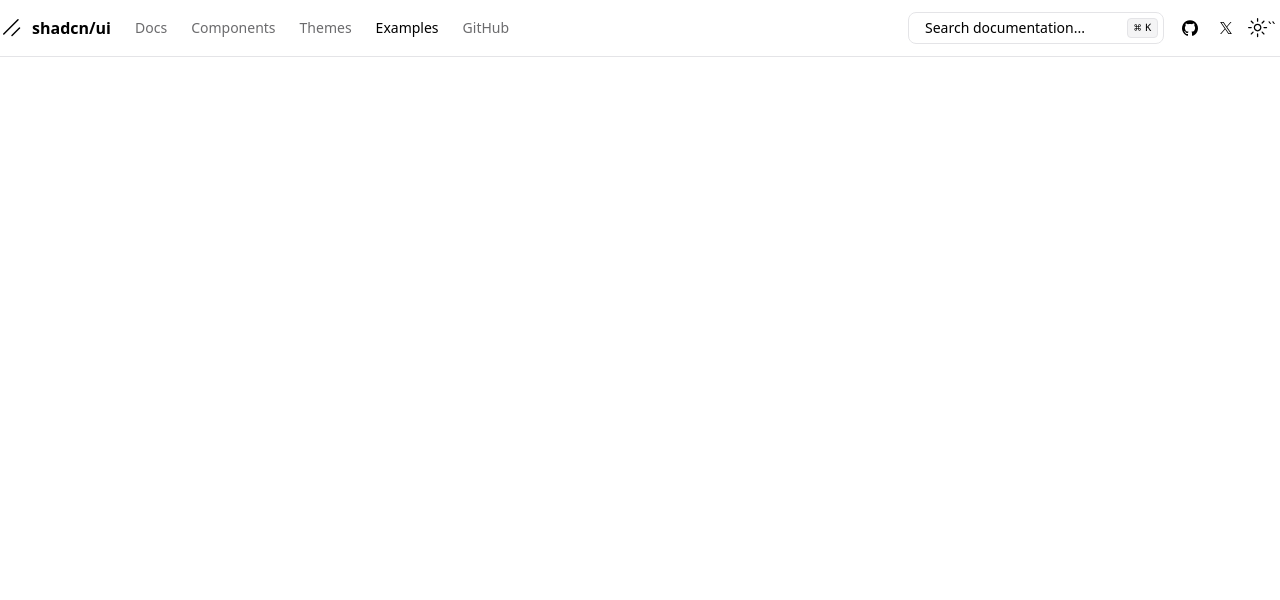
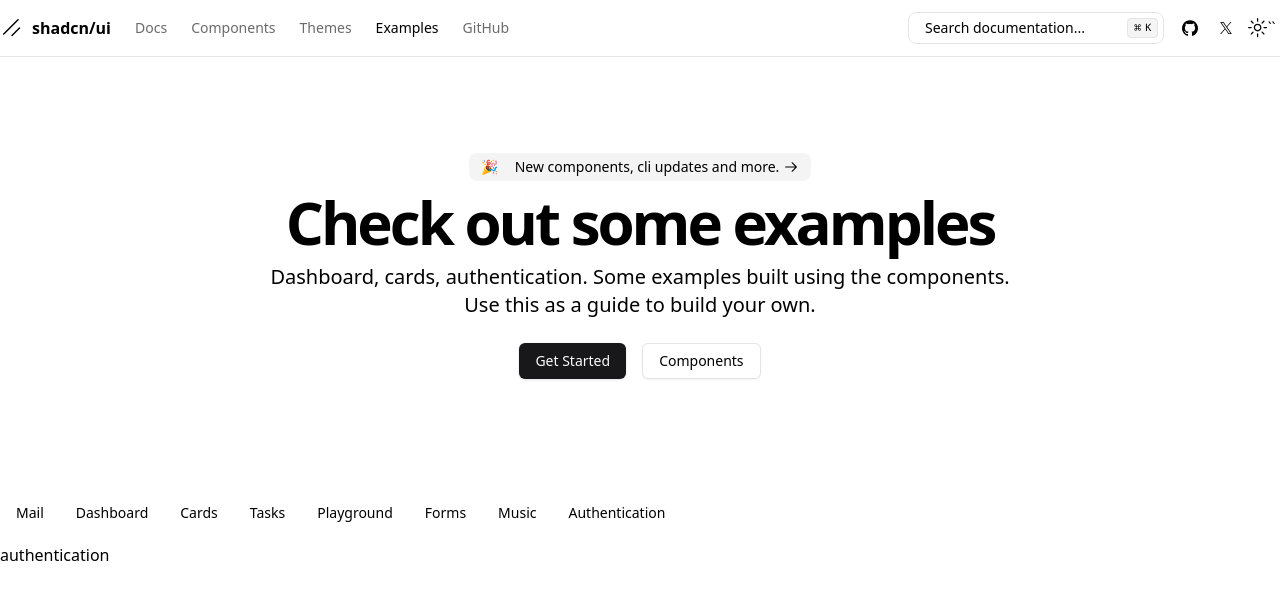
Before and after one commit to nidhidsharma08121988/clone-ui.shadcn.com, a Next.js app: page /examples/authentication in a window 1280 px wide. Shown: the top 600 px of the page. Built offline with nearby package versions, Linux system fonts and the light colour scheme.

Commit message:
Add: page.jsx for exmples/[dynamic] path

```diff
--- a/app/examples/[menuItem]/page.jsx
+++ b/app/examples/[menuItem]/page.jsx
@@ -1,11 +1,16 @@
-import React from 'react'
+import SubMenu from '@/components/SubMenu';
+import React from 'react';
+import ExampleContent from '@/components/ExampleContent';
+const ExamplesMenuContents = ({
+  params: { menuItem },
+}) => {
+  return (
+    <>
+      <ExampleContent />
+      <SubMenu />
+      {menuItem}
+    </>
+  );
+};
 
-const MenuContentPage = ({params:{menuItem}} ) => {
-    return (
-        <div>
-
-        </div>
-    )
-}
-
-export default MenuContentPage
+export default ExamplesMenuContents;
```
